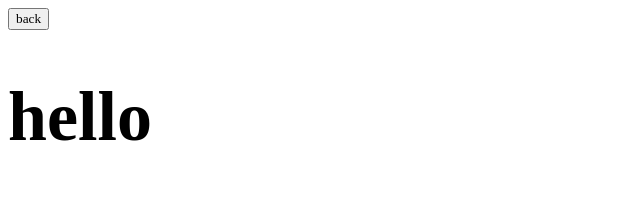
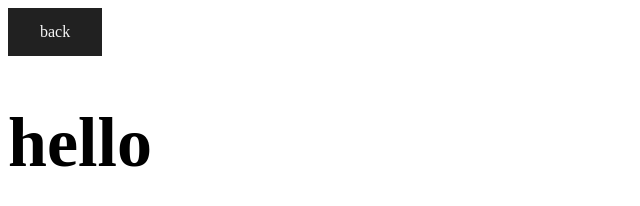
Before and after one commit to jasper22624/BeiJing-web, a plain HTML site: page changan.html in a window 1280 px wide. Shown: the whole page, without its empty margins (0-640 px from the left). Drawn offline with Linux system fonts and the light colour scheme.

Commit message:
fix button style

```diff
--- a/changan.html
+++ b/changan.html
@@ -8,7 +8,7 @@
 </head>
 <body>
     <a href="index.html">
-        <button type="button">back</button>
+        <button class="button">back</button>
     </a>
     <h1>hello</h1>
 </body>
--- a/style.css
+++ b/style.css
@@ -50,3 +50,15 @@ img{
     margin: auto;
     margin-top: -5px;
 }
+
+.button{
+    border: none;
+    background-color: rgb(33,33,33);
+    color: rgb(245, 245, 245);
+    padding: 15px 32px;
+    text-align: center;
+    text-decoration: none;
+    display: inline-block;
+    font-size: 16px;
+    cursor: pointer;
+}
```
